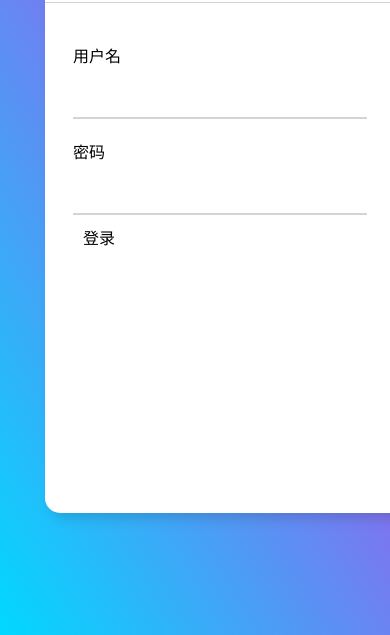
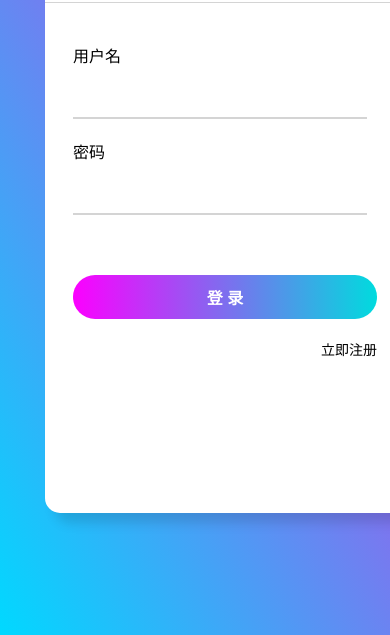
Before and after one commit to QQ876684433/web-front-end, a plain HTML site: page homework1/index.html in a window 390 px wide. Shown: the part 209-844 px from the top of the page. Drawn offline with Linux system fonts and the light colour scheme.

Commit message:
[feature] finish responsive login page

```diff
--- a/homework1/css/index.css
+++ b/homework1/css/index.css
@@ -1,11 +1,36 @@
-@keyframes main-hover-animation{
-    from{box-shadow: 6px 6px 12px #00000020;}
+@keyframes shadow-hover-fadein{
+    from{box-shadow: 10px 10px 12px #00000020;}
     to{box-shadow: 10px 10px 12px #00000050;}
+}
+
+@keyframes shadow-hover-fadeout{
+    from{box-shadow: 10px 10px 12px #00000050;}
+    to{box-shadow: 10px 10px 12px #00000020;}
+}
+
+@keyframes login-button-hover-fadein{
+    from{box-shadow: 5px 5px 12px #00000000;}
+    to{box-shadow: 5px 5px 12px #00000050;}
+}
+
+@keyframes login-button-hover-fadeout{
+    from{box-shadow: 5px 5px 12px #00000050;}
+    to{box-shadow: 5px 5px 12px #00000000;}
 }
 
 @keyframes input-hover-animation{
     from{border-bottom: 2px solid #d4d4d4;}
     to{border-bottom: 2px solid #c003b7;}
+}
+
+@keyframes login-button-fadein{
+    from{background-image: linear-gradient(90deg,#00d9ff, #ff0dde);}
+    to{background-image: linear-gradient(90deg, #ff0dde,#00d9ff);}
+}
+
+@keyframes login-button-fadeout{
+    from{background-image: linear-gradient(90deg, #ff0dde,#00d9ff);}
+    to{background-image: linear-gradient(90deg,#00d9ff, #ff0dde);}
 }
 
 @media all {
@@ -28,7 +53,9 @@
     /* =============================================================================== */
     #main {
         background: #fff;
-        box-shadow: 6px 6px 12px #00000020;
+        animation:  shadow-hover-fadeout 0.5s;
+        -webkit-animation:  shadow-hover-fadeout 0.5s;
+        box-shadow: 10px 10px 12px #00000020;
         border-radius: 15px;
 
         width: 80%;
@@ -44,9 +71,9 @@
     }
 
     #main:hover{
-        animation:  main-hover-animation 0.5s;
-        -webkit-animation:  main-hover-animation 0.5s;
-        box-shadow: 10px 10px 12px #00000040;
+        animation:  shadow-hover-fadein 0.5s;
+        -webkit-animation:  shadow-hover-fadein 0.5s;
+        box-shadow: 10px 10px 12px #00000050;
     }
 
     /* =============================================================================== */
@@ -55,7 +82,6 @@
     #login{
         flex: 3;
         min-width: 350px;
-
         height: 100%;
 
         display: flex;
@@ -126,6 +152,56 @@
         width: 100%;
         box-sizing: border-box;
         padding: 10px;
+        margin-top: 60px;
+        margin-bottom: 20px;
+
+        /* button style */
+        background:-webkit-linear-gradient(right,  #00dbde, #fc00ff);
+        animation:  login-button-hover-fadeout 0.5s;
+        -webkit-animation:  login-button-hover-fadeout 0.5s;
+        box-shadow: 5px 5px 12px #00000000;
+        border: none;
+        color: white;
+        font-weight: bolder;
+        font-size: 16px;
+        border-radius: 25px;
+
+        outline: none;
+        text-decoration: none;
+    }
+
+    #login-action:hover{
+        animation:  login-button-hover-fadein 0.5s;
+        -webkit-animation:  login-button-hover-fadein 0.5s;
+        box-shadow: 5px 5px 12px #00000050;
+    }
+
+    #login-action:hover,
+    #login-action:active{
+        outline: none;
+        text-decoration: none;
+
+        cursor: pointer;
+
+        background:-webkit-linear-gradient(right, #fc00ff, #00dbde);
+    }
+
+    #register{
+        width: 100%;
+
+        display: flex;
+        flex-direction: row-reverse;
+    }
+
+    #register a{
+        text-decoration: none;
+        outline: none;
+        color: black;
+        font-size: 14px;
+    }
+
+    #register a:hover{
+        color: rgb(143, 0, 209);
     }
 
     /* =============================================================================== */
--- a/homework1/index.html
+++ b/homework1/index.html
@@ -1,10 +1,12 @@
 <!DOCTYPE html>
 <html>
+
 <head>
     <meta charset="UTF-8">
     <link type="text/css" rel="stylesheet" href="css/index.css">
     <title>Sign In</title>
 </head>
+
 <body>
     <div id="main">
         <div id="login">
@@ -15,13 +17,18 @@
                 <div id="login-form-username">
                     用户名
                 </div>
-            <input id="login-form-username-input"/>
+                <input id="login-form-username-input" type="text" />
                 <div id="login-form-password">
                     密码
                 </div>
-            <input id="login-form-username-input"/>
-            <div id="login-action">
-                登录
+                <input id="login-form-username-input" type="password" />
+                <a href="main.html">
+                    <button id="login-action">
+                        登 录
+                    </button>
+                </a>
+                <div id="register">
+                    <a href="register.html">立即注册</a>
                 </div>
             </div>
         </div>
@@ -29,4 +36,5 @@
         </div>
     </div>
 </body>
+
 </html>
```
Lines whose indentation alone changed are shown as unchanged.
